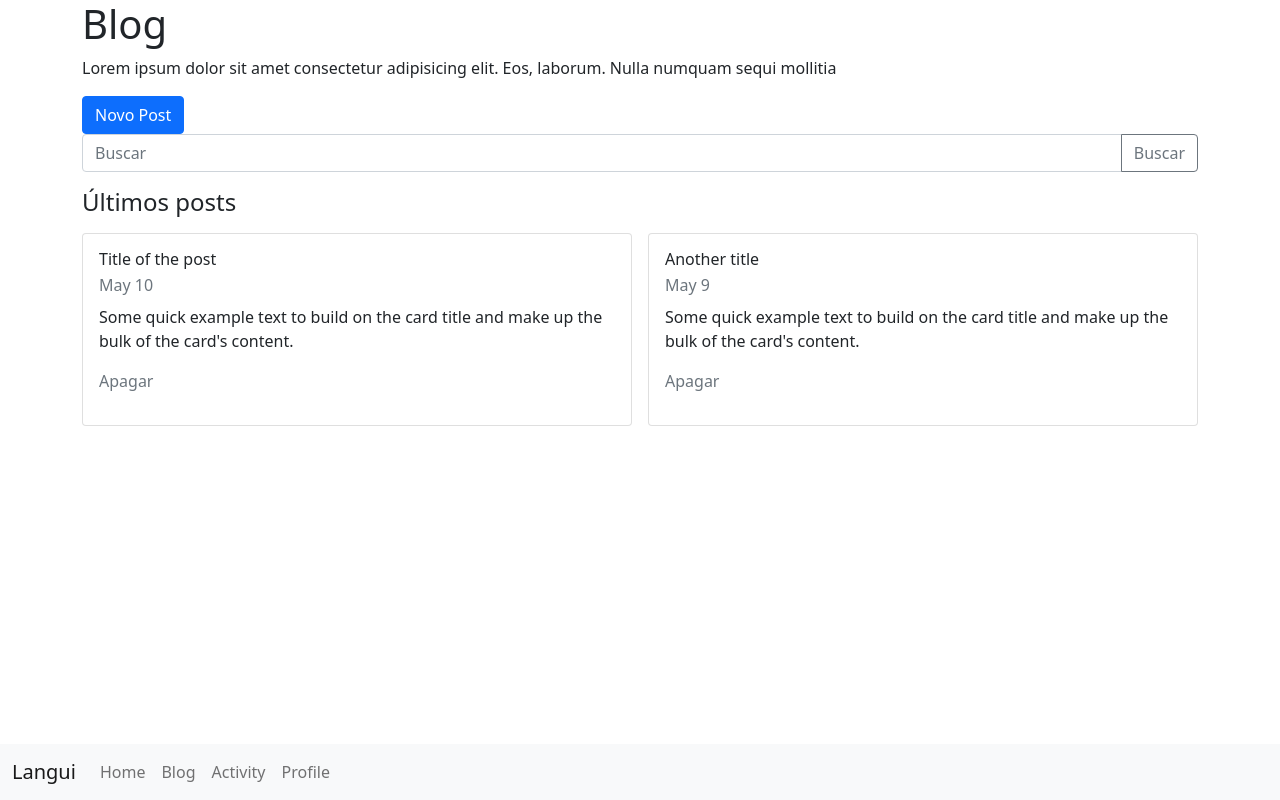
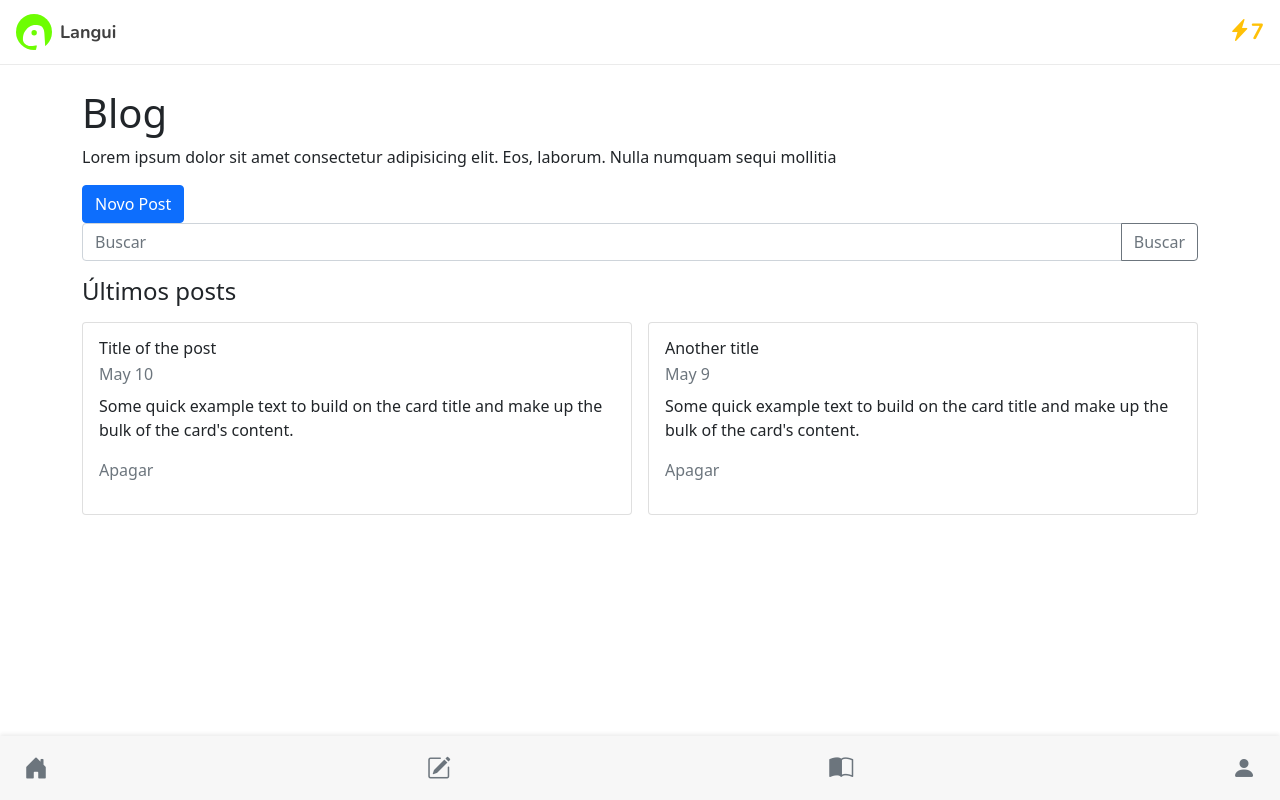
Before and after one commit to gabrielsarubo/langui-beta, a React (Create React App) app: page /blog in a window 1280 px wide. Built offline with nearby package versions, Linux system fonts and the light colour scheme.

Commit message:
Add Header comp and redesign Navbar

```diff
--- a/src/App.js
+++ b/src/App.js
@@ -1,5 +1,6 @@
 import { BrowserRouter, Route } from "react-router-dom";
 import Navbar from "./components/Navbar";
+import Header from "./components/Header";
 import Blog from "./pages/Blog";
 import Home from "./pages/Home";
 
@@ -7,9 +8,10 @@ function App() {
   return (
     <BrowserRouter>
       <div className="App">
-        <Navbar />
+        <Header />
         <Route exact path='/' component={Home} />
         <Route path='/blog' component={Blog} />
+        <Navbar />
       </div>
     </BrowserRouter>
   );
--- /dev/null
+++ b/src/components/Header/index.css
@@ -0,0 +1,32 @@
+@import url('https://fonts.googleapis.com/css2?family=Nunito:wght@700&display=swap');
+
+/* Styles for the main Header on the top of the screen */
+.mainHeader {
+  margin-bottom: 24px;
+  border-bottom: 1px solid rgba(0, 0, 0, 0.08);
+
+  font-family: 'Nunito', sans-serif;
+}
+
+.mainHeader .container-fluid {
+  display: flex;
+  justify-content: space-between;
+  align-items: center;
+  padding: 14px 16px;
+}
+
+.logotipo {
+  font-family: inherit;
+  font-weight: 700;
+  font-size: 18px;
+  line-height: 36px;
+  margin-left: 8px;
+  color: #404040;
+}
+
+div.streak-container {
+  font-family: inherit;
+  font-size: 22px;
+  color: #FFC107;
+  font-weight: 700;
+}
--- /dev/null
+++ b/src/components/Header/index.js
@@ -0,0 +1,23 @@
+import Logo from '../../assets/brand/langui-logo.svg';
+import './index.css';
+
+const Header = () => {
+  return (
+    <header className="mainHeader">
+      <div className="container-fluid">
+        {/* Container for the brand logo and name */}
+        <div className="d-flex">
+          <img src={Logo} alt="Langui Logo" width="36" height="36" />
+          <div className="logotipo">Langui</div>
+        </div>
+        {/* Container for the streak counter */}
+        <div className="streak-container">
+          <i className="bi bi-lightning-charge-fill"></i>
+          7
+        </div>
+      </div>
+    </header>
+  );
+}
+
+export default Header;
--- a/src/components/Navbar/index.css
+++ b/src/components/Navbar/index.css
@@ -1 +1,16 @@
-/* Estilos para o Navbar */
+/* Estilos para o Navbar principal*/
+.mainNavbar {
+  background-color: #F7F7F7;
+  box-shadow: 0px -2px 4px rgba(0, 0, 0, 0.075);
+}
+
+.mainNavbar .container-fluid {
+  display: flex;
+  justify-content: space-between;
+  padding: 14px 24px;
+}
+
+.mainNavbar a {
+  font-size: 24px;
+  color: #6C757D;
+}
--- a/src/components/Navbar/index.js
+++ b/src/components/Navbar/index.js
@@ -1,28 +1,14 @@
-import { Collapse } from "bootstrap";
 import { Link, NavLink } from "react-router-dom";
 import './index.css';
 
 const Navbar = () => {
   return (
-    <nav className="navbar fixed-bottom navbar-expand-lg navbar-light bg-light">
+    <nav className="mainNavbar fixed-bottom">
       <div className="container-fluid">
-        {/* Logo */}
-        <Link className="navbar-brand" to="/">Langui</Link>
-
-        {/* Botao hamburguer para mostar/esconder menu */}
-        <button className="navbar-toggler" type="button" data-bs-toggle="collapse" data-bs-target="#navbarNav" aria-controls="navbarNav" aria-expanded="false" aria-label="Toggle navigation">
-          <span className="navbar-toggler-icon"></span>
-        </button>
-
-        {/* Links do nav */}
-        <div className="collapse navbar-collapse" id="navbarNav">
-          <ul className="navbar-nav">
-            <Link to="/" className="nav-link">Home</Link>
-            <Link to="/blog" className="nav-link">Blog</Link>
-            <Link to="/abcd" className="nav-link">Activity</Link>
-            <Link to="/abcd" className="nav-link">Profile</Link>
-          </ul>
-        </div>
+        <NavLink to="/"><i className="bi bi-house-door-fill"></i></NavLink>
+        <NavLink to="/blog"><i className="bi bi-pencil-square"></i></NavLink>
+        <NavLink to="/wordbank"><i className="bi bi-book-half"></i></NavLink>
+        <NavLink to="/profile"><i className="bi bi-person-fill"></i></NavLink>
       </div>
     </nav>
   );
--- /dev/null
+++ b/src/index.css
@@ -0,0 +1,5 @@
+body {
+  /* TODO check if the code below is gonna be necessary */
+  /* Padding so that the Navbar.js doest not overlap any other content */
+  padding-bottom: 74px;
+}
--- a/src/index.js
+++ b/src/index.js
@@ -5,6 +5,8 @@ import App from './App';
 import 'bootstrap/scss/bootstrap.scss';
 // Importar icones Web Font do pacote 'bootstrap-icons'
 import 'bootstrap-icons/font/bootstrap-icons.css';
+// CSS para o app
+import './index.css';
 
 ReactDOM.render(
   <React.StrictMode>
```
Also changed, not shown: src/assets/brand/langui-logo.svg (added).
